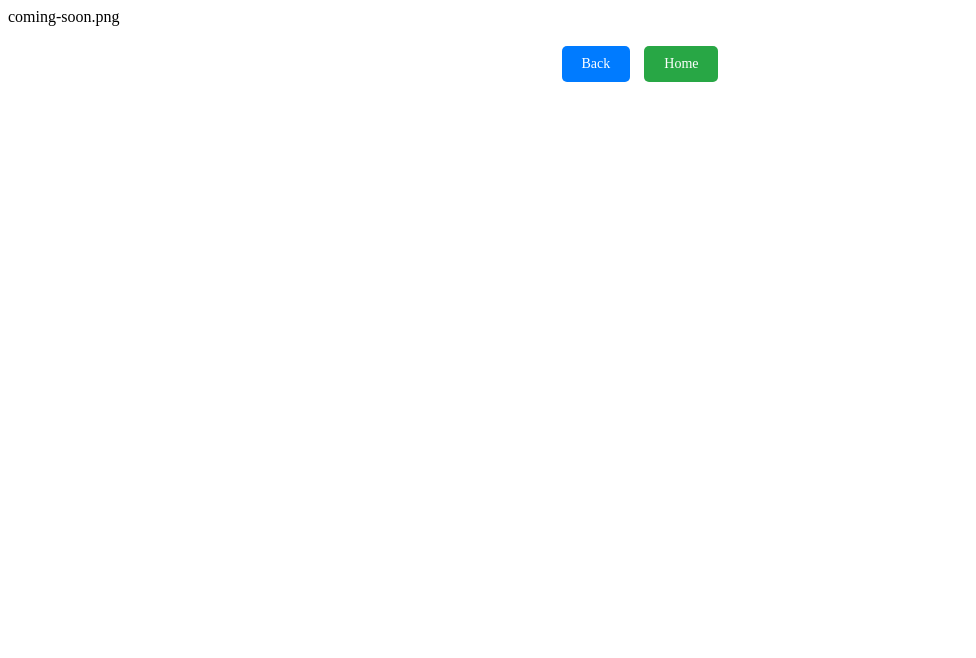
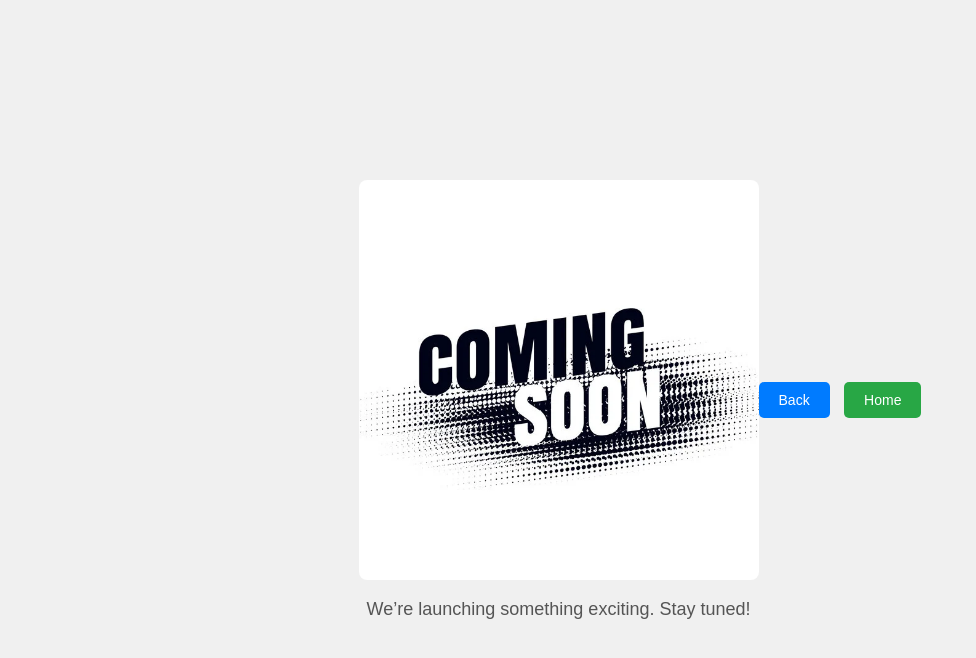
Before and after one commit to bengeltigerWD/ADVANCED-WEB-STIORE, a plain HTML site: page like.html in a window 1280 px wide. Shown: the whole page, without its empty margins (0-976 px from the left). Drawn offline with Linux system fonts and the light colour scheme.

Commit message:
Update like.html

```diff
--- a/like.html
+++ b/like.html
@@ -1,4 +1,49 @@
-coming-soon.png
+<!DOCTYPE html>
+<html lang="en">
+<head>
+    <meta charset="UTF-8">
+    <meta name="viewport" content="width=device-width, initial-scale=1.0">
+    <title>Coming Soon</title>
+    <style>
+        * {
+            margin: 0;
+            padding: 0;
+            box-sizing: border-box;
+            font-family: Arial, sans-serif;
+        }
+        body {
+            display: flex;
+            justify-content: center;
+            align-items: center;
+            height: 100vh;
+            background-color: #f0f0f0;
+            color: #333;
+            text-align: center;
+        }
+        .container {
+            width: 90%;
+            max-width: 400px;
+        }
+        .container img {
+            width: 100%;
+            height: auto;
+            border-radius: 8px;
+        }
+        .message {
+            margin-top: 15px;
+            font-size: 18px;
+            color: #555;
+        }
+    </style>
+</head>
+<body>
+    <div class="container">
+        <img src="coming-soon.png" alt="Coming Soon">
+        <p class="message">We’re launching something exciting. Stay tuned!</p>
+    </div>
+</body>
+</html>
+
 <div style="text-align: center; margin: 20px 0;">
     <a href="javascript:history.back()" class="back-button" style="
         display: inline-block;
```
